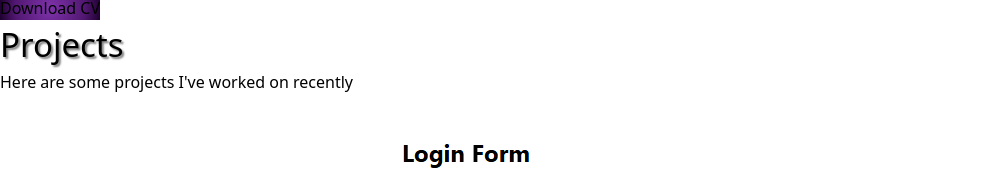
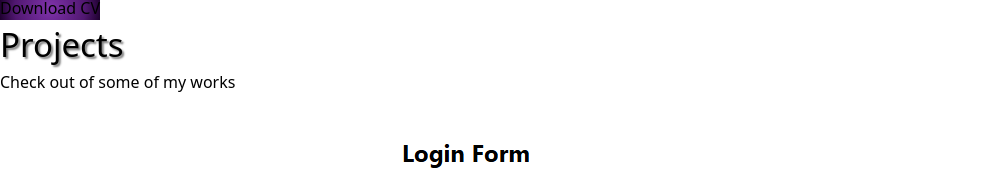
Before and after one commit to bharathijana1/Portfolio-bharathi, a React (Vite) app: page /projects in a window 1280 px wide. Shown: the part 196-366 px from the top of the page, without its empty margins (0-1002 px from the left). Built offline with nearby package versions, Linux system fonts and the light colour scheme.

Commit message:
Update Projects.jsx

```diff
--- a/src/Components/Projects.jsx
+++ b/src/Components/Projects.jsx
@@ -15,7 +15,8 @@ const Projects = ({ projects }) => {
   return (
     <div>
       <Headings portfolioheading="Projects" />
-      <h2 className='text-lg text-center p-1 '>Here are some projects I've worked on recently</h2>
+{/*       <h2 className='text-lg text-center p-1 '>Here are some projects I've worked on recently</h2> */}
+      <h2 className='text-lg text-center p-1 '>Check out of some of my works</h2>
       <div className="grid grid-cols-2 content-center justify-items-center p-1 md:flex flex-wrap md:flex-row justify-around items-stretch mx-auto gap-1 md:gap-4 lg:mx-5 py-2 lg:py-5"  data-aos="fade-down">
         {projects.map((project, index) => (
           <div
```
